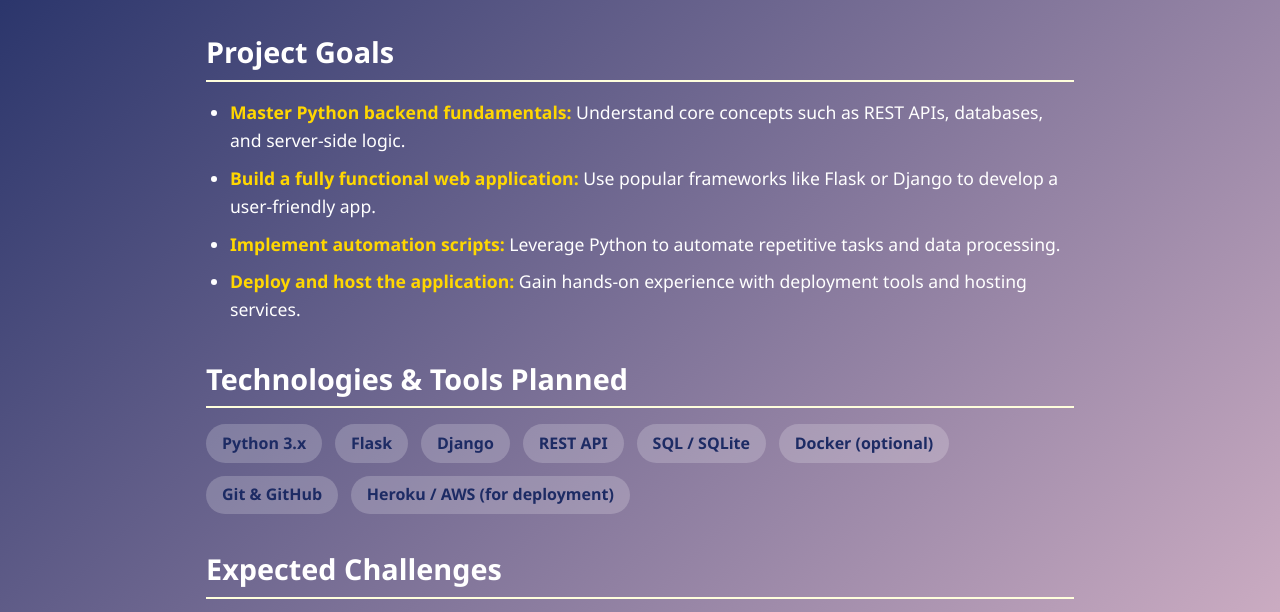
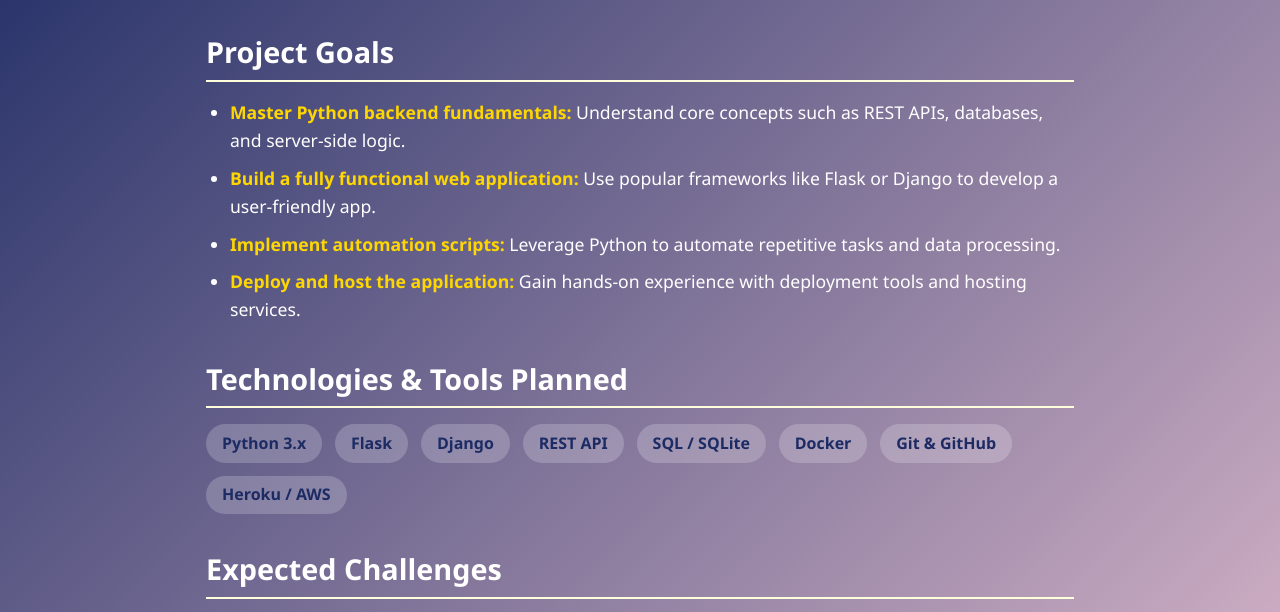
Before and after one commit to powerful10/MyPortfolio, a plain HTML site: page FuturePython.html in a window 1280 px wide. Shown: the part 171-783 px from the top of the page. Drawn offline with Linux system fonts and the light colour scheme.

Commit message:
Update FuturePython.html

```diff
--- a/FuturePython.html
+++ b/FuturePython.html
@@ -28,9 +28,9 @@
       <div class="tech-item">Django</div>
       <div class="tech-item">REST API</div>
       <div class="tech-item">SQL / SQLite</div>
-      <div class="tech-item">Docker (optional)</div>
+      <div class="tech-item">Docker </div>
       <div class="tech-item">Git & GitHub</div>
-      <div class="tech-item">Heroku / AWS (for deployment)</div>
+      <div class="tech-item">Heroku / AWS </div>
     </div>
 
     <h2>Expected Challenges</h2>
```
